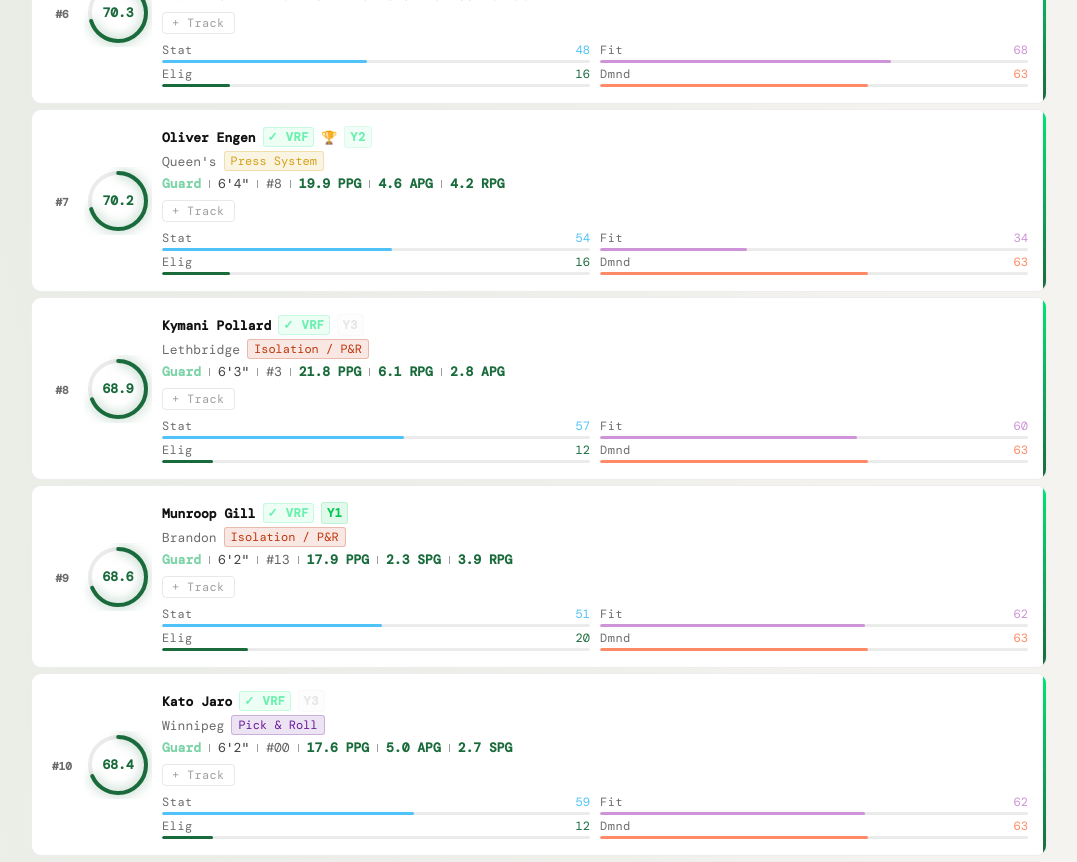
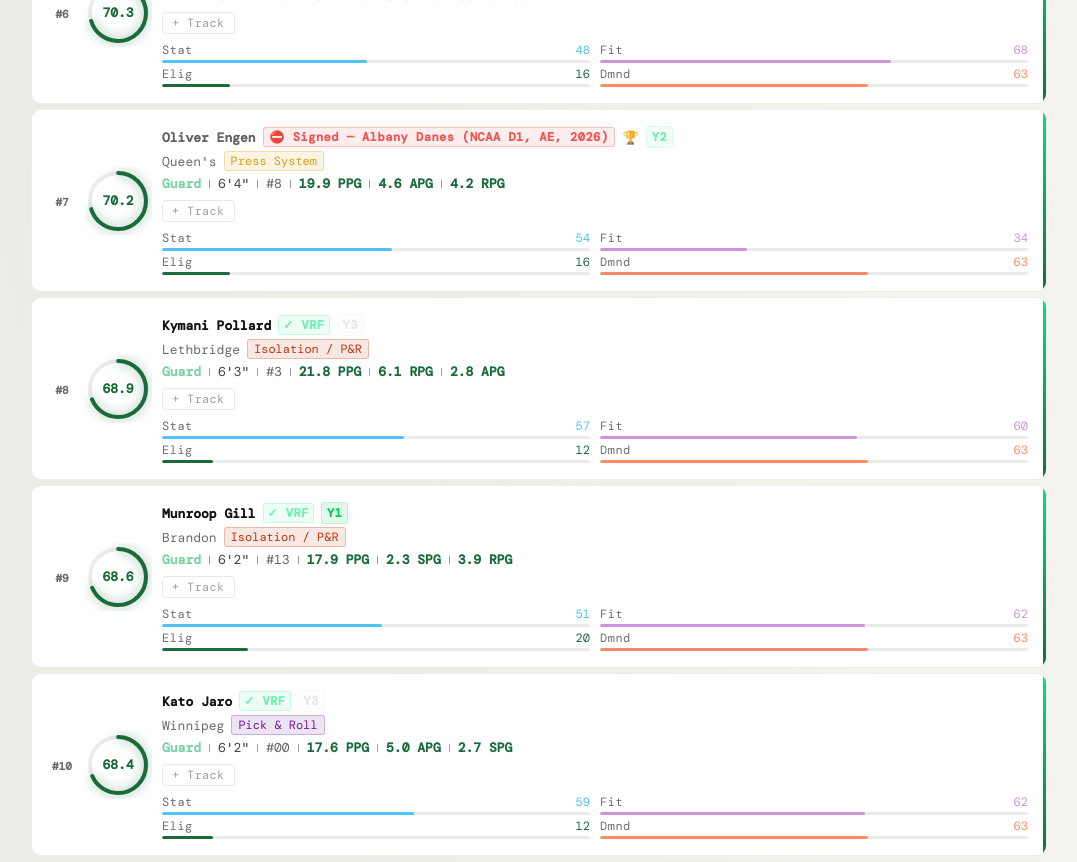
Before and after one commit to borealstats/boreal, a React (Vite) app: page / in a window 1280 px wide. Shown: the part 1380-2242 px from the top of the page, without its empty margins (101-1178 px from the left). Built offline with nearby package versions, Linux system fonts and the light colour scheme; a web font is replaced by a local one.

Commit message:
Update App.jsx

```diff
--- a/src/App.jsx
+++ b/src/App.jsx
@@ -34,7 +34,7 @@ const PLAYERS_2425 = [
   { rank:2, name:"D.J. Jackson", jersey:1, verified:true,            team:"StFX",                 year:"Y3", pos:"Guard",   ht:'6\'4"', wt:190,   sys:"Isolation / P&R", pace:80.3, sos:0.75, stat:79.9, fit:69.7, elig:60,  demand:62.7, ctx:78,  ns:70.5, fit1:"Maryland",           fit1s:113.7, fit2:"St. John's",             fit2s:108.8,  fit3:"Marquette",       fit3s:103.6 , ppg:24.4, rpg:7.4, apg:4.1, best:"24.4 PPG / 7.4 RPG / 4.1 APG (2024-25, Y3) — AUS scoring leader; U SPORTS 1st Team All-Canadian" , fgp:43.5, tpp:28.1, ftp:86.3 , spg:2.2, bpg:0.9, tov:1.6, mpg:31.8, gp:18, gs:18, hometown:"Dartmouth", province:"NS", major:"Kinesiology", injury:null , verified:true , awards:["⭐ U SPORTS 1st Team All-Canadian (2025-26)", "⭐ U SPORTS 1st Team All-Canadian (2024-25)", "🏆 AUS MVP (2024-25)", "⭐ AUS 1st Team All-Star (2024-25)"] , season:"2024-25", profileUrl:"https://usportshoops.ca/history/person.php?Gender=MBB&Person=jackson-dj"},
   { rank:4,  name:"Zubair Seyed",            team:"Ontario Tech",         year:"Y3", pos:"Guard",   ht:'6\'0"', wt:null,  sys:"Isolation / P&R", pace:74.7, sos:0.90, stat:67.0, fit:71.6, elig:60,  demand:62.7, ctx:92,  ns:68.2, fit1:"South Florida",     fit1s:96.1,  fit2:"St. John's",       fit2s:95.6,  fit3:"Boise State", fit3s:106.8 , ppg:19.3, rpg:4.7, apg:4.8, best:"19.3 PPG / 4.7 RPG / 4.8 APG (2024-25, Y3) — OUA 3rd Team All-Star; turned professional after 2024-25 season" , fgp:44.7, tpp:31.7, ftp:72.2 , spg:1.9, bpg:0.3, tov:3.1, mpg:35.9, gp:19, gs:19, hometown:"Oshawa", province:"ON", major:"Computer Science", injury:null , verified:true , awards:["⭐ OUA 3rd Team All-Star (2024-25)"] , season:"2024-25", unavailable:"Turned professional (2025)", profileUrl:"https://usportshoops.ca/history/person.php?Gender=MBB&Person=seyed-zubair"},
   { rank:5,  name:"Yohann Sam",              team:"Windsor",              year:"Y4", pos:"Guard",  ht:'6\'5"', wt:225,   sys:"Isolation / P&R", pace:78.8, sos:1.00, stat:73.7, fit:70.6, elig:40,  demand:62.7, ctx:100, ns:68.2, fit1:"Marquette",          fit1s:112.6, fit2:"Seton Hall",     fit2s:105.5,  fit3:"Maryland",          fit3s:104.7 , ppg:18.3, rpg:6.2, apg:1.6, best:"18.3 PPG / 6.2 RPG (2024-25, Y4) — CEBL draft pick (Brampton Honey Badgers)" , fgp:38.5, tpp:35.9, ftp:78.5 , spg:1.3, bpg:0.1, tov:2.8, mpg:30.7, gp:19, gs:19, hometown:"Brampton", province:"ON", major:"Human Kinetics", injury:null , verified:true , awards:["⭐ OUA 3rd Team All-Star (2024-25)", "🏀 CEBL Draft Pick — Brampton Honey Badgers (2025)"] , season:"2024-25", profileUrl:"https://usportshoops.ca/history/person.php?Gender=MBB&Person=sam-yohann"},
-  { rank:3, name:"Oliver Engen", jersey:8,            team:"Queen's",              year:"Y1", pos:"Guard",   ht:'6\'4"', wt:null,  sys:"Press System",    pace:86.8, sos:1.00, stat:81.3, fit:34.4, elig:100, demand:62.7, ctx:100, ns:68.7, fit1:"Memphis",           fit1s:91.8,  fit2:"Bucknell",          fit2s:88.0,  fit3:"Missouri",               fit3s:99.8 , ppg:19.8, rpg:4.2, apg:3.4, best:"19.8 PPG / 4.2 RPG / 3.4 APG (2024-25, Y1) — U SPORTS Rookie of the Year; OUA Rookie of the Year" , fgp:50.2, tpp:26.6, ftp:89.7 , spg:0.9, bpg:0.1, tov:2.0, mpg:29.7, gp:29, gs:29, hometown:"Kingston", province:"ON", major:"Engineering", injury:null , verified:true , awards:["⭐ U SPORTS 2nd Team All-Canadian (2025-26)", "🏆 U SPORTS Rookie of the Year (2024-25)", "🏆 OUA Rookie of the Year (2024-25)"] , season:"2024-25", profileUrl:"https://usportshoops.ca/history/person.php?Gender=MBB&Person=engen-oliver"},
+  { rank:3, name:"Oliver Engen", jersey:8,            team:"Queen's",              year:"Y1", pos:"Guard",   ht:'6\'4"', wt:null,  sys:"Press System",    pace:86.8, sos:1.00, stat:81.3, fit:34.4, elig:100, demand:62.7, ctx:100, ns:68.7, fit1:"Memphis",           fit1s:91.8,  fit2:"Bucknell",          fit2s:88.0,  fit3:"Missouri",               fit3s:99.8 , ppg:19.8, rpg:4.2, apg:3.4, best:"19.8 PPG / 4.2 RPG / 3.4 APG (2024-25, Y1) — U SPORTS Rookie of the Year; OUA Rookie of the Year" , fgp:50.2, tpp:26.6, ftp:89.7 , spg:0.9, bpg:0.1, tov:2.0, mpg:29.7, gp:29, gs:29, hometown:"Kingston", province:"ON", major:"Engineering", injury:null , verified:true , awards:["⭐ U SPORTS 2nd Team All-Canadian (2025-26)", "🏆 U SPORTS Rookie of the Year (2024-25)", "🏆 OUA Rookie of the Year (2024-25)"] , season:"2024-25", unavailable:"Signed — Albany Danes (NCAA D1, AE, 2026)", profileUrl:"https://usportshoops.ca/history/person.php?Gender=MBB&Person=engen-oliver"},
   { rank:7,  name:"Simeon Smith",            team:"Windsor",              year:"Y3", pos:"Guard",   ht:'6\'4"', wt:null,  sys:"Isolation / P&R", pace:78.8, sos:1.00, stat:57.3, fit:70.6, elig:60,  demand:62.7, ctx:100, ns:65.7, fit1:"Marquette",          fit1s:112.6, fit2:"Seton Hall",     fit2s:105.5,  fit3:"Maryland",          fit3s:104.7 , ppg:16.3, rpg:4.8, apg:3.0, best:"16.3 PPG / 4.8 RPG (2024-25, Y3) — did not play 2025-26; in transfer portal" , fgp:46.3, tpp:31.3, ftp:63.1 , spg:1.6, bpg:0.2, tov:2.5, mpg:28.6, gp:23, gs:16, hometown:"Windsor", province:"ON", major:"Sociology", injury:null , verified:true , awards:["🏆 U SPORTS Rookie of the Year (2024-25)", "🏆 OUA Rookie of the Year (2024-25)", "⭐ OUA 1st Team All-Star (2024-25)"] , season:"2024-25", profileUrl:"https://usportshoops.ca/history/person.php?Gender=MBB&Person=smith-simeon"},
   { rank:8,  name:"Taye Donald",             team:"Laurier",              year:"Y4", pos:"Guard",   ht:'6\'2"', wt:180,   sys:"Isolation / P&R", pace:71.5, sos:0.90, stat:68.3, fit:69.4, elig:40,  demand:62.7, ctx:92,  ns:65.7, fit1:"Pacific",           fit1s:97.1,  fit2:"Rutgers",          fit2s:86.5,  fit3:"Boise State",     fit3s:106.8 , ppg:19.5, rpg:4.9, apg:4.3, best:"19.5 PPG (2024-25, Y4) — OUA 2nd Team All-Star" , fgp:38.7, tpp:29.1, ftp:78.2 , spg:1.3, bpg:0.1, tov:2.1, mpg:31.9, gp:19, gs:19, hometown:"Waterloo", province:"ON", major:"Economics", injury:null , verified:true , awards:["⭐ OUA 2nd Team All-Star (2024-25)", "⭐ OUA 3rd Team All-Star (2022-23)", "🏅 3× OUA All-Star (2022-23, 2023-24, 2024-25)"] , season:"2024-25", profileUrl:"https://usportshoops.ca/history/person.php?Gender=MBB&Person=donald-taye"},
   { rank:9, name:"Darnaz Mabanza",          team:"Nipissing",            year:"Y3", pos:"Guard",   ht:'6\'3"', wt:null,  sys:"Isolation / P&R", pace:76.4, sos:0.90, stat:54.9, fit:71.8, elig:60,  demand:62.7, ctx:92,  ns:64.7, fit1:"Maryland",           fit1s:113.7, fit2:"St. John's",      fit2s:108.8, fit3:"Marquette",   fit3s:103.6 , ppg:17.4, rpg:4.8, apg:4.0, best:"17.4 PPG (2024-25, Y3)" , fgp:34.6, tpp:28.4, ftp:71.1 , spg:2.2, bpg:0.5, tov:2.9, mpg:32.4, gp:20, gs:20, hometown:"North Bay", province:"ON", major:"Business", injury:null , verified:true , awards:["⭐ OUA 1st Team All-Star (2024-25)"] , season:"2024-25", profileUrl:"https://usportshoops.ca/history/person.php?Gender=MBB&Person=mabanza-darnaz"},
@@ -81,7 +81,8 @@ const PAST_TRANSFERS = [
   { id:"past-003", name:"Xavier Spencer",          from:"Carleton (OUA)",    to:"UMass Lowell", conf:"AEC",    pos:"Guard",   uYear:"Y3", season:"2024-25", notes:"Carleton Ravens → America East. Transferred after 2024-25 season." , profileUrl:"https://usportshoops.ca/history/person.php?Gender=MBB&Person=spencer-xavier"},
   { id:"past-004", name:"Lennart Weber",           from:"Toronto (OUA)",     to:"Bryant",       conf:"NEC",    pos:"Center", uYear:"Y2", season:"2024-25", notes:"Early transfer — Y2 big man. Center → NEC (Bryant). Strong rebounding profile." , profileUrl:"https://usportshoops.ca/history/person.php?Gender=MBB&Person=weber-lennart"},
   { id:"past-005", name:"Javier Gilgeous-Alexander", from:"TMU (OUA)",         to:"Troy",         conf:"SBC",    pos:"Guard",   uYear:"Y4", season:"2024-25", notes:"TMU Guard → Sun Belt. Transferred after 2024-25 season." , profileUrl:"https://usportshoops.ca/history/person.php?Gender=MBB&Person=gilgeous-alexander-javier"},
-  { id:"past-006", name:"Owen Kenney",             from:"Ottawa (OUA)",      to:"South Alabama", conf:"SBC",   pos:"Forward", uYear:"Y2", season:"2025-26", notes:"6'7\" forward, 14.8 PPG / 6.4 RPG as a sophomore. OUA 3rd Team All-Star, U SPORTS All-Rookie (2024-25). 3 NCAA seasons remaining. 2025-26 transfer (2026 portal class)." , profileUrl:"https://usportshoops.ca/history/person.php?Gender=MBB&Person=kenney-owen"},
+  { id:"past-006", name:"Owen Kenney",             from:"Ottawa (OUA)",      to:"South Alabama", conf:"SBC",   pos:"Forward", uYear:"Y2", season:"2025-26", notes:"6'7\" forward, 14.8 PPG / 6.4 RPG as a sophomore. OUA 3rd Team All-Star, U SPORTS All-Rookie (2024-25). 3 NCAA seasons remaining. 2026 portal class." , profileUrl:"https://usportshoops.ca/history/person.php?Gender=MBB&Person=kenney-owen"},
+  { id:"past-007", name:"Oliver Engen",            from:"Queen's (OUA)",     to:"Albany",        conf:"AE",    pos:"Guard",   uYear:"Y2", season:"2025-26", notes:"6'4\" guard, 19.9 PPG / 4.6 APG / 52.8% FG (2025-26). U SPORTS 2nd Team All-Canadian, OUA First Team All-Star, U SPORTS Rookie of the Year (2024-25). First Boreal Analytics placement — Albany responded within 24 hours of our pitch. 2026 portal class." , profileUrl:"https://usportshoops.ca/history/person.php?Gender=MBB&Person=engen-oliver"},
 ];
 
 const PLAYERS_2526 = [
@@ -91,7 +92,7 @@ const PLAYERS_2526 = [
   { rank:4, name:"D.J. Jackson", jersey:1, verified:true,            team:"StFX",                 year:"Y4", pos:"Guard",   ht:'6\'4"', wt:190,   sys:"Isolation / P&R", pace:80.3, sos:0.75, stat:65.5, fit:69.7, elig:8,  demand:62.7, ctx:78,  ns:72.1, fit1:"Marquette",           fit1s:82.0, fit2:"Seton Hall",             fit2s:81.5,  fit3:"Kansas State",       fit3s:80.5 , ppg:22.5, rpg:6.5, apg:4.7, best:"22.5 PPG / 6.5 RPG / 4.7 APG (2025-26, Y4) — U SPORTS 1st Team All-Canadian; AUS Player of the Year" , fgp:40.7, tpp:28.3, ftp:82.9 , spg:1.9, bpg:0.4, tov:2.6, mpg:30.9, gp:19, gs:19, hometown:"Dartmouth", province:"NS", major:"Kinesiology", injury:null , verified:true , awards:["⭐ U SPORTS 1st Team All-Canadian (2025-26)", "🏆 AUS Player of the Year (2025-26)", "🏆 AUS Player of the Year (2024-25)", "⭐ U SPORTS 1st Team All-Canadian (2024-25)"] , season:"2025-26", needsUpdate:false, profileUrl:"https://usportshoops.ca/history/person.php?Gender=MBB&Person=jackson-dj"},
   { rank:5, name:"Jeremiah Kwarteng", jersey:1,     team:"York",        year:"Y3", pos:"Guard",   ht:'6\'2"', wt:null, sys:"Isolation / P&R", pace:76.0, sos:1.00, stat:54.3, fit:58.0, elig:12, demand:62.7, ctx:100, ns:71.6, fit1:"Providence", fit1s:79.5, fit2:"Georgetown", fit2s:79.5, fit3:"Marquette", fit3s:79.0, ppg:19.7, rpg:4.0, apg:3.3, best:"19.7 PPG / 4.0 RPG (2025-26, Y3) — #3 steals U SPORTS (48); 128 FTA (#2 U SPORTS); York", fgp:38.4, tpp:29.3, ftp:70.7, spg:2.3, bpg:0.2, tov:3.2, mpg:30.7, gp:21, gs:21, hometown:"Brampton", province:"ON", major:null, injury:null, verified:true, awards:["⭐ OUA 1st Team All-Star (2025-26)"], season:"2025-26", needsUpdate:false , profileUrl:"https://usportshoops.ca/history/person.php?Gender=MBB&Person=kwarteng-jeremiah"},
   { rank:6, name:"Chakib Sedoud", jersey:20,         team:"Laval",       year:"Y2", pos:"Guard",   ht:'6\'4"', wt:null, sys:"Isolation / P&R", pace:71.0, sos:0.90, stat:48.0, fit:68.0, elig:16, demand:62.7, ctx:92, ns:70.3, fit1:"Maryland", fit1s:79.0, fit2:"Seton Hall", fit2s:78.5, fit3:"George Washington", fit3s:77.5, ppg:16.4, rpg:6.6, apg:1.3, best:"16.4 PPG / 6.6 RPG (2025-26, Y2) — #1 FT% U SPORTS (91.2%); #2 3PT% U SPORTS (48.6%); 53.2% FG; Laval (10 GP)", fgp:53.2, tpp:48.6, ftp:91.2, spg:0.8, bpg:0.3, tov:2.8, mpg:26.1, gp:10, gs:10, hometown:"Montreal", province:"QC", major:null, injury:null, verified:true, awards:["⭐ RSEQ 1st Team All-Star (2025-26)"], season:"2025-26", needsUpdate:false , profileUrl:"https://usportshoops.ca/history/person.php?Gender=MBB&Person=sedoud-chakib"},
-  { rank:7, name:"Oliver Engen", jersey:8,            team:"Queen's",              year:"Y2", pos:"Guard",   ht:'6\'4"', wt:null,  sys:"Press System",    pace:86.8, sos:1.00, stat:53.8, fit:34.4, elig:16, demand:62.7, ctx:100, ns:70.2, fit1:"DePaul",           fit1s:83.0,  fit2:"Boise State",          fit2s:77.5,  fit3:"Memphis",               fit3s:77.0 , ppg:19.9, rpg:4.2, apg:4.6, best:"19.9 PPG / 4.2 RPG / 4.6 APG (2025-26, Y2) — U SPORTS 2nd Team All-Canadian; Queen's" , fgp:52.8, tpp:29.7, ftp:80.6 , spg:1.3, bpg:0.2, tov:1.6, mpg:28.9, gp:31, gs:30, hometown:"Kingston", province:"ON", major:"Engineering", injury:null , verified:true , awards:["⭐ U SPORTS 2nd Team All-Canadian (2025-26)", "🏆 U SPORTS Rookie of the Year (2024-25)", "🏆 OUA Rookie of the Year (2024-25)"] , season:"2025-26", needsUpdate:false, profileUrl:"https://usportshoops.ca/history/person.php?Gender=MBB&Person=engen-oliver"},
+  { rank:7, name:"Oliver Engen", jersey:8,            team:"Queen's",              year:"Y2", pos:"Guard",   ht:'6\'4"', wt:null,  sys:"Press System",    pace:86.8, sos:1.00, stat:53.8, fit:34.4, elig:16, demand:62.7, ctx:100, ns:70.2, fit1:"DePaul",           fit1s:83.0,  fit2:"Boise State",          fit2s:77.5,  fit3:"Memphis",               fit3s:77.0 , ppg:19.9, rpg:4.2, apg:4.6, best:"19.9 PPG / 4.2 RPG / 4.6 APG (2025-26, Y2) — U SPORTS 2nd Team All-Canadian; OUA First Team All-Star; signed Albany Danes (NCAA D1, America East, 2026)" , fgp:52.8, tpp:29.7, ftp:80.6 , spg:1.3, bpg:0.2, tov:1.6, mpg:28.9, gp:31, gs:30, hometown:"Kingston", province:"ON", major:"Engineering", injury:null , verified:true , awards:["✅ Signed — Albany Danes (NCAA D1, America East)", "⭐ U SPORTS 2nd Team All-Canadian (2025-26)", "⭐ OUA First Team All-Star (2025-26)", "🏆 U SPORTS Rookie of the Year (2024-25)", "🏆 OUA Rookie of the Year (2024-25)"] , season:"2025-26", needsUpdate:false, unavailable:"Signed — Albany Danes (NCAA D1, AE, 2026)", profileUrl:"https://usportshoops.ca/history/person.php?Gender=MBB&Person=engen-oliver"},
   { rank:8, name:"Kymani Pollard", jersey:3,        team:"Lethbridge",  year:"Y3", pos:"Guard",   ht:'6\'3"', wt:null, sys:"Isolation / P&R", pace:78.0, sos:0.80, stat:56.6, fit:60.0, elig:12, demand:62.7, ctx:80, ns:68.9, fit1:"UMass Lowell", fit1s:89.5, fit2:"Ohio", fit2s:87.5, fit3:"Boston College", fit3s:87.0, ppg:21.8, rpg:6.1, apg:2.8, best:"21.8 PPG / 6.1 RPG (2025-26, Y3) — #4 scorer U SPORTS; Lethbridge", fgp:40.4, tpp:28.5, ftp:81.7, spg:1.6, bpg:0.0, tov:3.0, mpg:30.4, gp:20, gs:20, hometown:"Gardena", province:"CA, USA", major:null, injury:null, verified:true, awards:["⭐ OUA 1st Team All-Star (2025-26)"], season:"2025-26", needsUpdate:false , profileUrl:"https://usportshoops.ca/history/person.php?Gender=MBB&Person=pollard-kymani"},
   { rank:9, name:"Munroop Gill", jersey:13,          team:"Brandon",     year:"Y1", pos:"Guard",   ht:'6\'2"', wt:null, sys:"Isolation / P&R", pace:78.0, sos:0.80, stat:51.3, fit:62.0, elig:20, demand:62.7, ctx:69, ns:68.6, fit1:"Providence", fit1s:87.0, fit2:"Georgetown", fit2s:87.0, fit3:"UMass Lowell", fit3s:86.5, ppg:17.9, rpg:3.9, apg:2.2, best:"17.9 PPG / 3.9 RPG (2025-26, Y1) — U SPORTS All-Rookie Team; 54.5% FG; 40.9% 3PT; Brandon", fgp:54.5, tpp:40.9, ftp:75.5, spg:2.3, bpg:0.1, tov:2.7, mpg:29.5, gp:18, gs:10, hometown:"Surrey", province:"BC", major:null, injury:null, verified:true, awards:["🌟 U SPORTS All-Rookie Team (2025-26)", "🌟 CW All-Rookie Team (2025-26)"], season:"2025-26", needsUpdate:false , profileUrl:"https://usportshoops.ca/history/person.php?Gender=MBB&Person=gill-munroop"},
   { rank:10, name:"Kato Jaro", jersey:0,               team:"Winnipeg",             year:"Y3", pos:"Guard",   ht:'6\'2"', wt:null,  sys:"Pick & Roll",     pace:74.0, sos:0.80, stat:58.9, fit:62.0, elig:12,  demand:62.7, ctx:69,  ns:68.4, fit1:"DePaul",     fit1s:86.0,  fit2:"Nevada",       fit2s:84.0,  fit3:"Ole Miss", fit3s:83.0,  ppg:17.6, rpg:3.8, apg:5.0, best:"17.6 PPG / 3.8 RPG / 5.0 APG (2025-26, Y3) — U SPORTS 2nd Team All-Canadian; Winnipeg; 95.0% FT", fgp:44.9, tpp:37.9, ftp:95.0, spg:2.7, bpg:0.5, tov:3.6, mpg:33.6, gp:12, gs:12, hometown:"Winnipeg", province:"MB", major:"Business Admin", injury:null, verified:true, awards:["⭐ U SPORTS 2nd Team All-Canadian (2025-26)", "⭐ CW 2nd Team All-Star (2024-25)"] , season:"2025-26", needsUpdate:false, profileUrl:"https://usportshoops.ca/history/person.php?Gender=MBB&Person=jaro-kato"},
@@ -1456,12 +1457,12 @@ function PipelineTab({ activePlayers=[], allPlayers=[], watchlistEntries=[], set
           <div style={{fontFamily:"'DM Mono',monospace",fontSize:12,color:T.textMuted,letterSpacing:1.5,marginBottom:4}}>NCAA SPRING PORTAL WINDOW{gender==="women"?" (WBB)":""} · {portalOpen?"ACTIVE":portalLabel}</div>
           <div style={{fontFamily:"'Playfair Display',serif",fontSize:12,fontWeight:700,color:portalOpen?(urgency?"#ef5350":T.accent):portalClosed?T.textMuted:T.accent,marginBottom:4}}>
             {portalOpen ? urgency ? `🔴 ${daysRemaining} day${daysRemaining===1?"":"s"} left — final push` : `🟢 Portal open · ${daysRemaining} of ${totalDays} days remaining`
-              : portalClosed ? "⬜ Spring window closed · Fall window opens Nov 2026"
+              : portalClosed ? "⬜ Spring window closed · Portal remains open year-round"
               : `⏱ Opens in ${daysToPortal} day${daysToPortal===1?"":"s"} · ${portalOpenLabel}`}
           </div>
           <div style={{fontFamily:"'DM Mono',monospace",fontSize:12,color:T.textFaint}}>
             {portalOpen ? `Portal closes ${portalCloseLabel} · Players must be entered before deadline`
-              : portalClosed ? "Prep the fall window: review 2025-26 board, identify Y1–Y3 targets"
+              : portalClosed ? "Next cycle: review the 2026-27 board, identify Y1–Y3 targets for the spring window"
               : "Pre-window: Watch prospects → Shortlist targets → Reach out before portal opens"}
           </div>
         </div>
```
